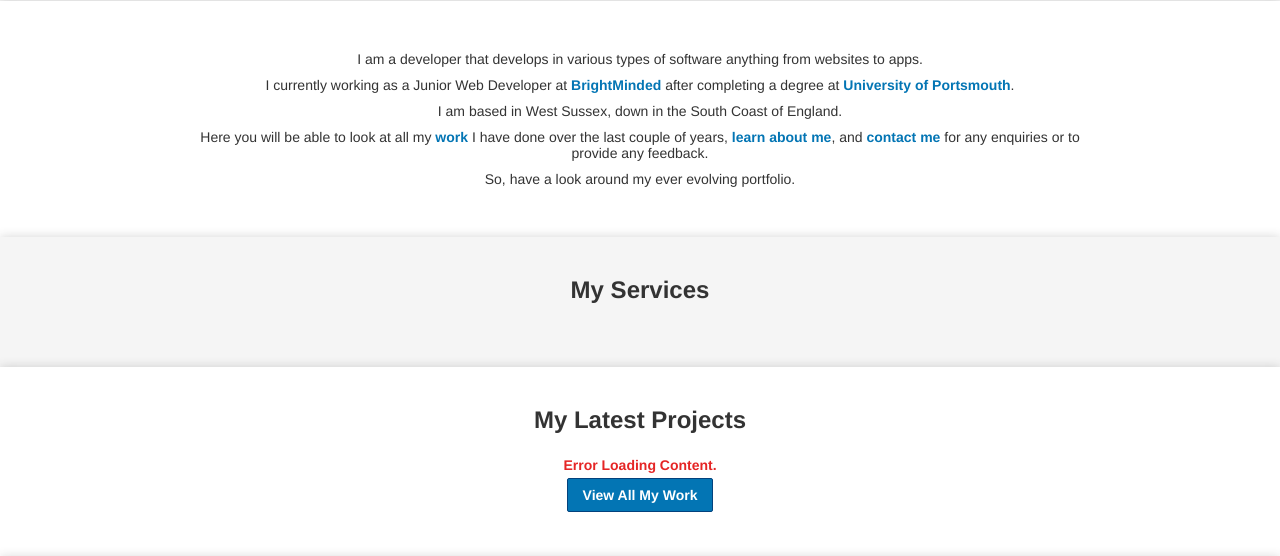
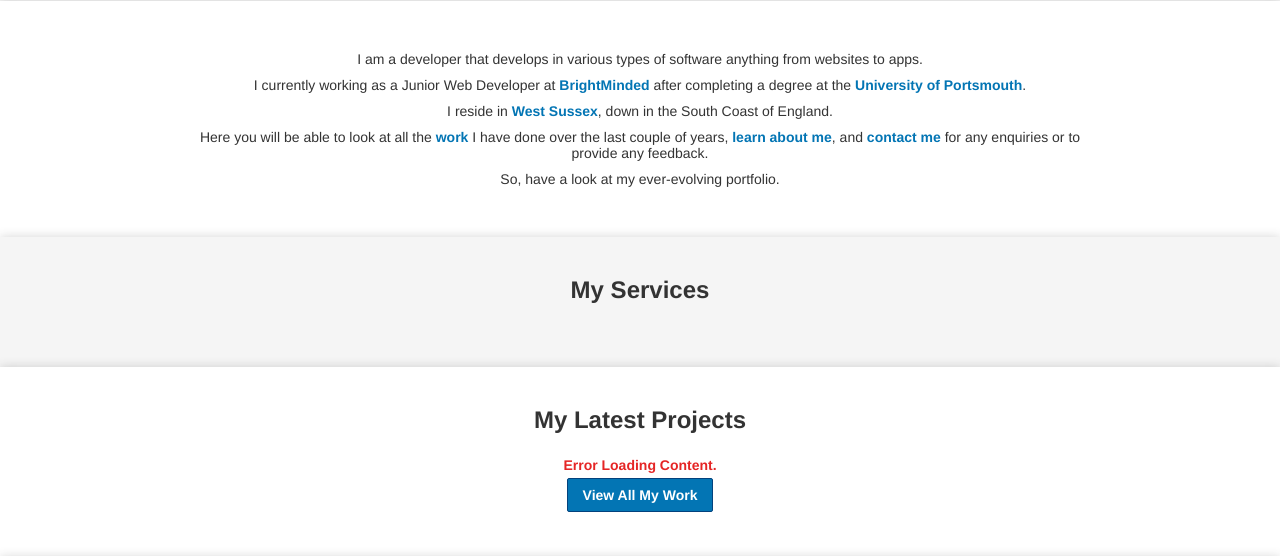
Before and after one commit to jahidulpabelislam/personal-site, a PHP site: page / in a window 1280 px wide. Shown: the part 1229-1785 px from the top of the page. Run offline with PHP 8.4, Linux system fonts and the light colour scheme; data that the repository does not hold is empty; some libraries are stand-ins or nearby versions.

Commit message:
Update home intro text

```diff
--- a/index.php
+++ b/index.php
@@ -15,10 +15,10 @@ include $_SERVER['DOCUMENT_ROOT'].'/inc/header.php';
                 <div class="article">
                     <div class="container">
                         <p>I am a developer that develops in various types of software anything from websites to apps.</p>
-                        <p>I currently working as a Junior Web Developer at <a class="link" href="https://www.brightminded.com" title="Link to BrightMinded website." target="_blank">BrightMinded</a> after completing a degree at  <a class="link" href="http://www.port.ac.uk" title="Link to University of Portsmouth website." target="_blank">University of Portsmouth</a>.</p>
-                        <p>I am based in West Sussex, down in the South Coast of England.</p>
-                        <p>Here you will be able to look at all my <a class="link" href="/projects">work</a> I have done over the last couple of years, <a class="link" href="/about">learn about me</a>, and <a class="link" href="/contact/">contact me</a> for any enquiries or to provide any feedback.</p>
-                        <p>So, have a look around my ever evolving portfolio.</p>
+                        <p>I currently working as a Junior Web Developer at <a class="link" href="https://www.brightminded.com" title="Link to BrightMinded website." target="_blank">BrightMinded</a> after completing a degree at the <a class="link" href="http://www.port.ac.uk" title="Link to University of Portsmouth website." target="_blank">University of Portsmouth</a>.</p>
+                        <p>I reside in  <a class="link" href="https://goo.gl/maps/KEJgpYCxm6x" title="Link to Map of Bognor Regis." target="_blank">West Sussex</a>, down in the South Coast of England.</p>
+                        <p>Here you will be able to look at all the <a class="link" href="/projects">work</a> I have done over the last couple of years, <a class="link" href="/about">learn about me</a>, and <a class="link" href="/contact/">contact me</a> for any enquiries or to provide any feedback.</p>
+                        <p>So, have a look at my ever-evolving portfolio.</p>
                     </div>
                 </div>
 
```
